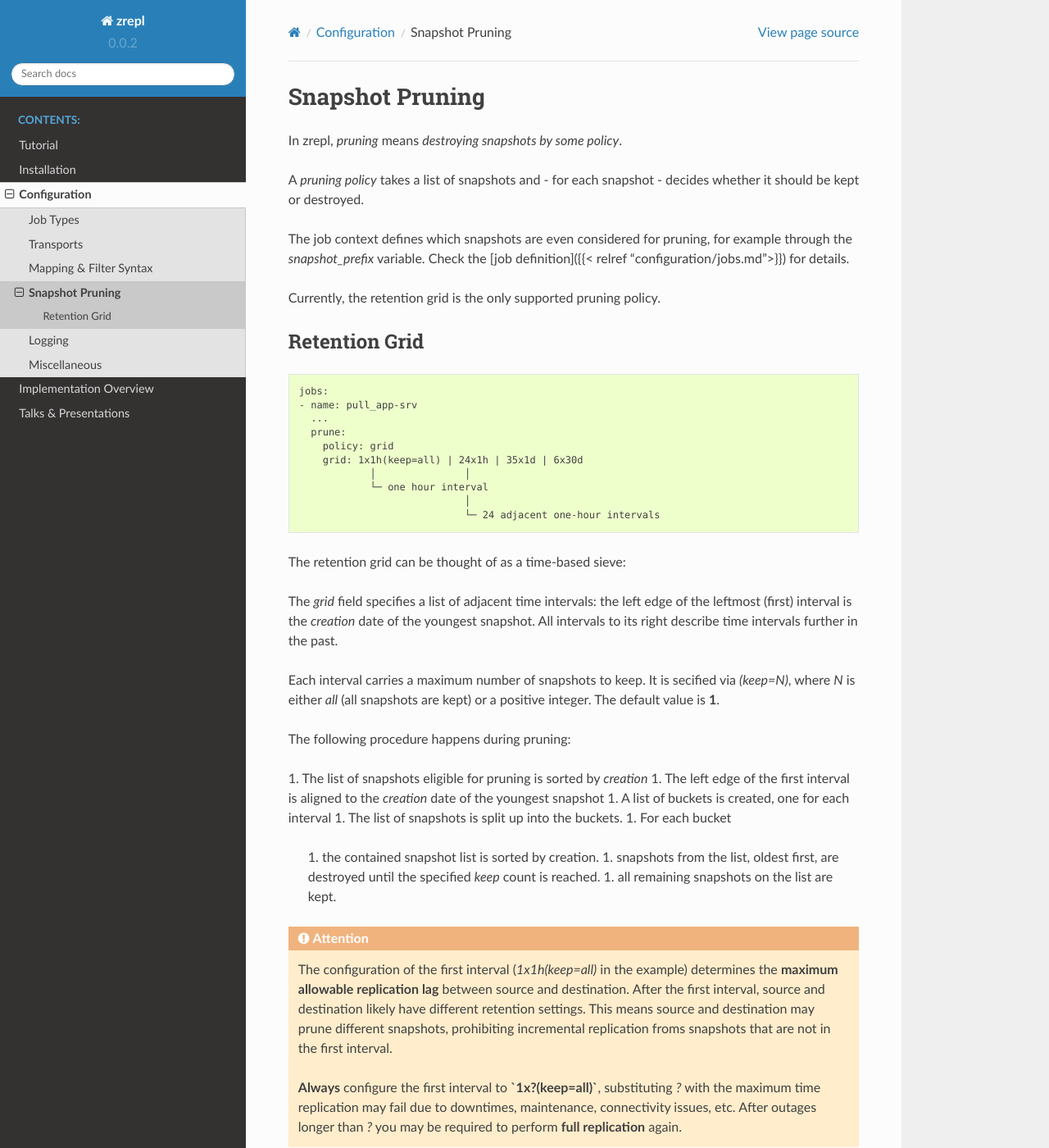
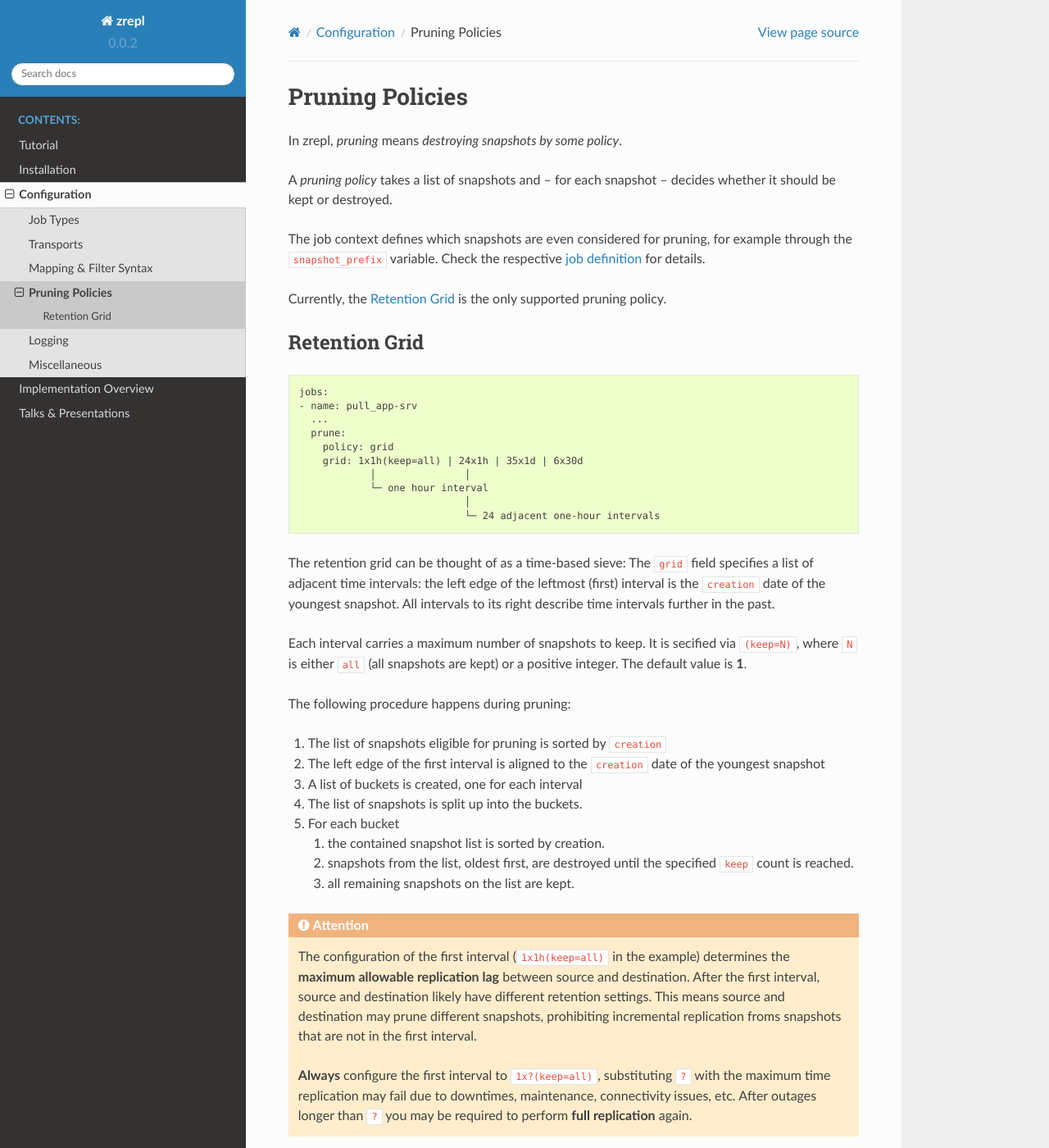
Before and after one commit to zrepl/zrepl, a Sphinx documentation site: the page built from docs/configuration/prune.rst, in a window 1280 px wide and 1400 px high. Shown: the whole window at 82% size. Built offline with Sphinx 7.4.7 and the Read the Docs theme 2.0.0, drawn with Linux system fonts in a browser that asks for light colours.

Commit message:
docs: adjust prune to rst

```diff
--- a/docs/configuration/jobs.rst
+++ b/docs/configuration/jobs.rst
@@ -6,6 +6,8 @@
 .. |mapping| replace:: :ref:`mapping <pattern-mapping>`
 .. |filter| replace:: :ref:`filter <pattern-filter>`
 .. |prune| replace:: :ref:`prune <prune>`
+
+.. _job:
 
 Job Types
 =========
--- a/docs/configuration/prune.rst
+++ b/docs/configuration/prune.rst
@@ -1,16 +1,18 @@
 .. _prune:
 
-Snapshot Pruning
+Pruning Policies
 ================
 
 In zrepl, *pruning* means *destroying snapshots by some policy*.
 
-A *pruning policy* takes a list of snapshots and - for each snapshot - decides whether it should be kept or destroyed.
+A *pruning policy* takes a list of snapshots and -- for each snapshot -- decides whether it should be kept or destroyed.
 
-The job context defines which snapshots are even considered for pruning, for example through the `snapshot_prefix` variable.
-Check the [job definition]({{< relref "configuration/jobs.md">}}) for details.
+The job context defines which snapshots are even considered for pruning, for example through the ``snapshot_prefix`` variable.
+Check the respective :ref:`job definition <job>` for details.
 
-Currently, the retention grid is the only supported pruning policy.
+Currently, the :ref:`prune-retention-grid` is the only supported pruning policy.
+
+.. _prune-retention-grid:
 
 Retention Grid
 --------------
@@ -29,32 +31,33 @@ Retention Grid
                                 └─ 24 adjacent one-hour intervals
 
 The retention grid can be thought of as a time-based sieve:
-
-The `grid` field specifies a list of adjacent time intervals:
-the left edge of the leftmost (first) interval is the `creation` date of the youngest snapshot.
+The ``grid`` field specifies a list of adjacent time intervals:
+the left edge of the leftmost (first) interval is the ``creation`` date of the youngest snapshot.
 All intervals to its right describe time intervals further in the past.
 
 Each interval carries a maximum number of snapshots to keep.
-It is secified via `(keep=N)`, where `N` is either `all` (all snapshots are kept) or a positive integer.
+It is secified via ``(keep=N)``, where ``N`` is either ``all`` (all snapshots are kept) or a positive integer.
 The default value is **1**.
 
 The following procedure happens during pruning:
 
-1. The list of snapshots eligible for pruning is sorted by `creation`
-1. The left edge of the first interval is aligned to the `creation` date of the youngest snapshot
-1. A list of buckets is created, one for each interval
-1. The list of snapshots is split up into the buckets.
-1. For each bucket
+#. The list of snapshots eligible for pruning is sorted by ``creation``
+#. The left edge of the first interval is aligned to the ``creation`` date of the youngest snapshot
+#. A list of buckets is created, one for each interval
+#. The list of snapshots is split up into the buckets.
+#. For each bucket
 
-   1. the contained snapshot list is sorted by creation.
-   1. snapshots from the list, oldest first, are destroyed until the specified `keep` count is reached.
-   1. all remaining snapshots on the list are kept.
+   #. the contained snapshot list is sorted by creation.
+   #. snapshots from the list, oldest first, are destroyed until the specified ``keep`` count is reached.
+   #. all remaining snapshots on the list are kept.
 
 .. ATTENTION::
 
-    The configuration of the first interval (`1x1h(keep=all)` in the example) determines the **maximum allowable replication lag** between source and destination.
+    .. TODO this is obsolete as soon as bookmarks are created during snapshotting
+
+    The configuration of the first interval (``1x1h(keep=all)`` in the example) determines the **maximum allowable replication lag** between source and destination.
     After the first interval, source and destination likely have different retention settings.
     This means source and destination may prune different snapshots, prohibiting incremental replication froms snapshots that are not in the first interval.
 
-    **Always** configure the first interval to **`1x?(keep=all)`**, substituting `?` with the maximum time replication may fail due to downtimes, maintenance, connectivity issues, etc.
-    After outages longer than `?` you may be required to perform **full replication** again.
+    **Always** configure the first interval to ``1x?(keep=all)``, substituting ``?`` with the maximum time replication may fail due to downtimes, maintenance, connectivity issues, etc.
+    After outages longer than ``?`` you may be required to perform **full replication** again.
```
